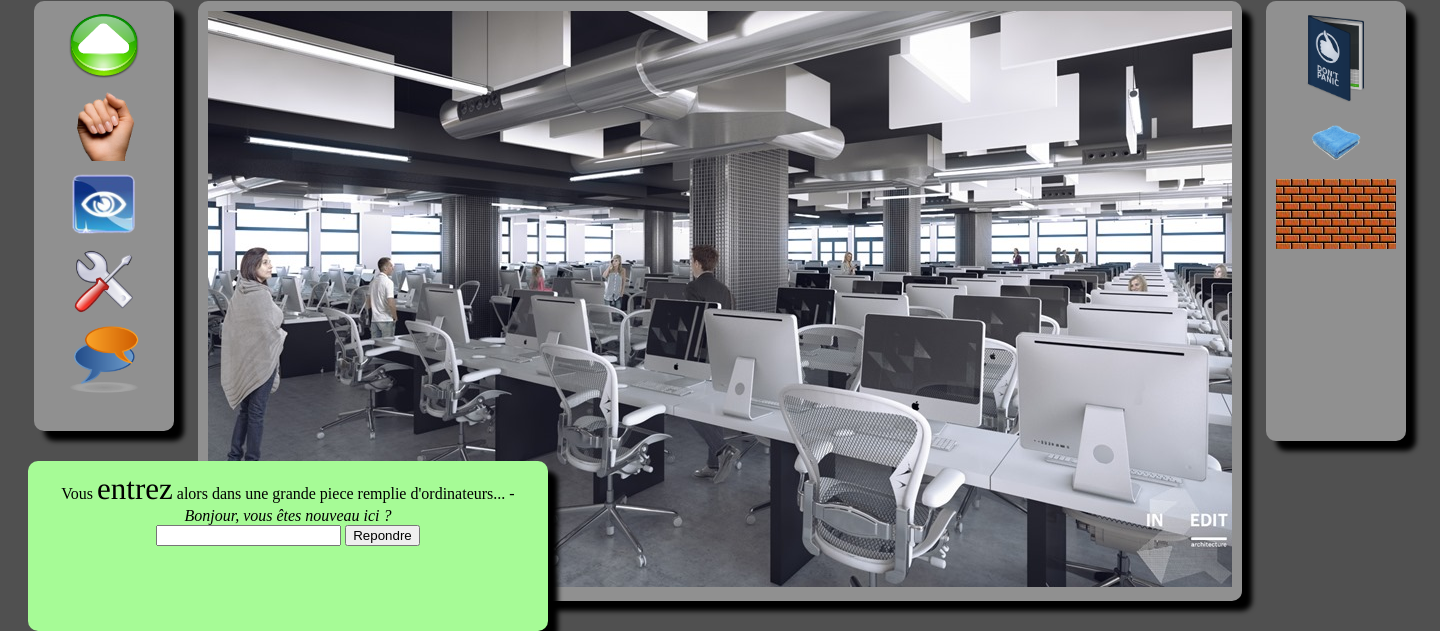
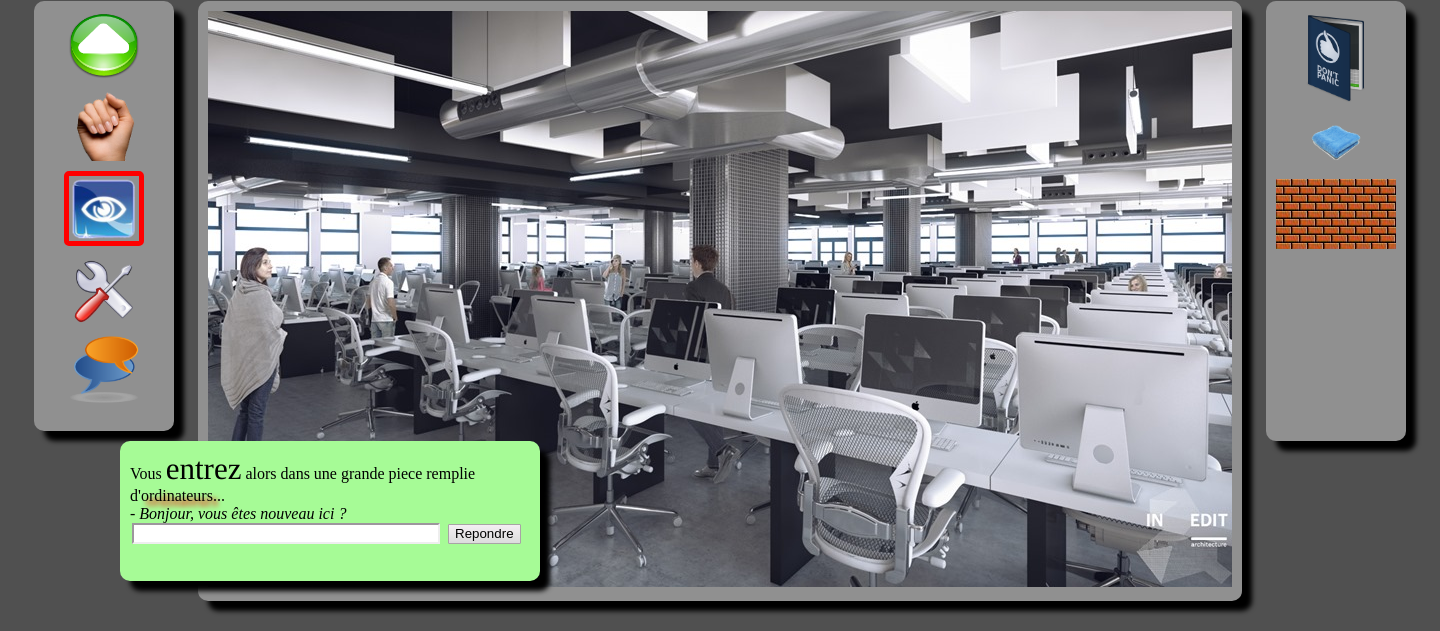
Before and after one commit to rizky/piscine_php, a PHP site: page /doft.html in a window 1440 px wide. Shown: the part 169-800 px from the top of the page. Run offline with PHP 8.4, Linux system fonts and the light colour scheme.

Commit message:
Added clustermap

```diff
--- a/D00/ex02/doft.css
+++ b/D00/ex02/doft.css
@@ -37,16 +37,14 @@ header img.reload, header img.close{
 	right: 10px;
 }
 header img.reload{
-	position: absolute;
 	top: 10px;
 }
 header img.close{
-	position: absolute;
 	bottom: 10px;
 }
 .left-section, .center-section, .right-section{
 	display: inline-block;
-	vertical-align:top;
+	vertical-align: top;
 	text-align: center;
 }
 .left-section, .right-section{
@@ -66,6 +64,10 @@ header img.close{
 	margin-bottom: 10px;
 	width: 70px;
 }
+.left-section img.selected {
+    border: 5px solid red;
+    border-radius: 5px;
+}
 #brick-bg {
 	background-image: url('resources/brick.jpg');
 	width: 120px;
@@ -74,11 +76,12 @@ header img.close{
 }
 .chat-section{
 	background-color: #a6fb96;
-	width: 500px;
-	height: 150px;
+	width: 400px;
+	height: 120px;
+	left: 100px;
+	bottom: 50px;
 	position: absolute;
-	bottom: 0px;
-	left: -20;
+	text-align: justify;
 }
 .chat-section span.italic {
 	font-style: italic;
@@ -90,3 +93,19 @@ header img.close{
 .chat-section span.shadow {
     text-shadow: 5px 5px 5px #ff0000;
 }
+.chat-section form input[type="text"] {
+    margin-left: 2px;
+    width: 300px;
+    border: 2px solid #9d969d;
+    border-bottom-color: #eeeeee;
+    border-right-color: #eeeeee;
+    height: 15px;
+}
+.chat-section form input[type="submit"] {
+    border: 1px solid #a8a4a5;
+    border-radius: 1px;
+    background-color: #f4eff3;
+    margin-left: 4px;
+    height: 20px;
+    background: -webkit-gradient(linear, 0% 0%, 0% 100%, from(#f4eff3), to(#dcdcdc));
+}
--- a/D00/ex02/doft.html
+++ b/D00/ex02/doft.html
@@ -20,16 +20,16 @@
 		<div class="left-section">
 			<img src="resources/arrow.png" alt="Advance" title="Advance"/>
 			<img src="resources/main.png" alt="Take" title="Take"/>
-			<img src="resources/oeil.png" alt="Look" title="Look"/>
+			<img class="selected" src="resources/oeil.png" alt="Look" title="Look"/>
 			<img src="resources/outil.png" alt="Use" title="Use"/>
 			<img src="resources/chat-icon.png" alt="Speak" title="Speak"/>
 		</div>
 		<div class="center-section">
 			<img src="resources/cluster.jpg" usemap="#clustermap"/>
-			<map name="clustermap">
-				<area alt="mac" href="http://www.apple.com" shape="rect" coords="317,350,550,580" />
-				<area alt="chair" href="http://www.ikea.com" shape="rect" coords="317,350,550,580" />
-			</map>
+            <map name="clustermap">
+				<area alt="chair" title="Need a chair?" href="http://www.ikea.com" shape="rect" coords="308,327,476,563"/>
+				<area alt="mac" title="Need an iMac?" href="http://www.apple.com" shape="rect" coords="805,318,1003,497"/>
+            </map>
 		</div>
 		<div class="right-section">
 			<img src="resources/book.png"/>
@@ -38,7 +38,7 @@
 			</div>
 		</div>
 		<div class="chat-section">
-			Vous <span class="big">entrez</span> alors dans une grande piece remplie d'ordinateurs...
+			Vous <span class="big">entrez</span> alors dans une grande piece remplie<br>d'<span class="shadow">ordinateurs</span>...<br>
 			<span class="italic">- Bonjour, vous êtes nouveau ici ?</span>
 			<form action="#">
 				<input type="text">
```
